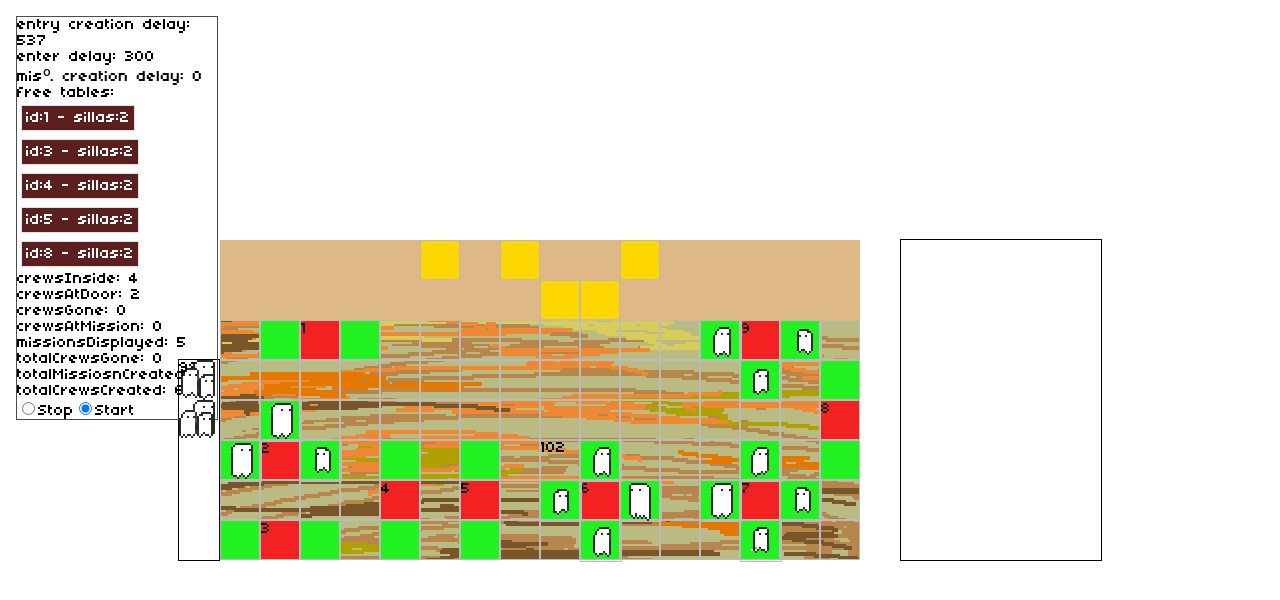
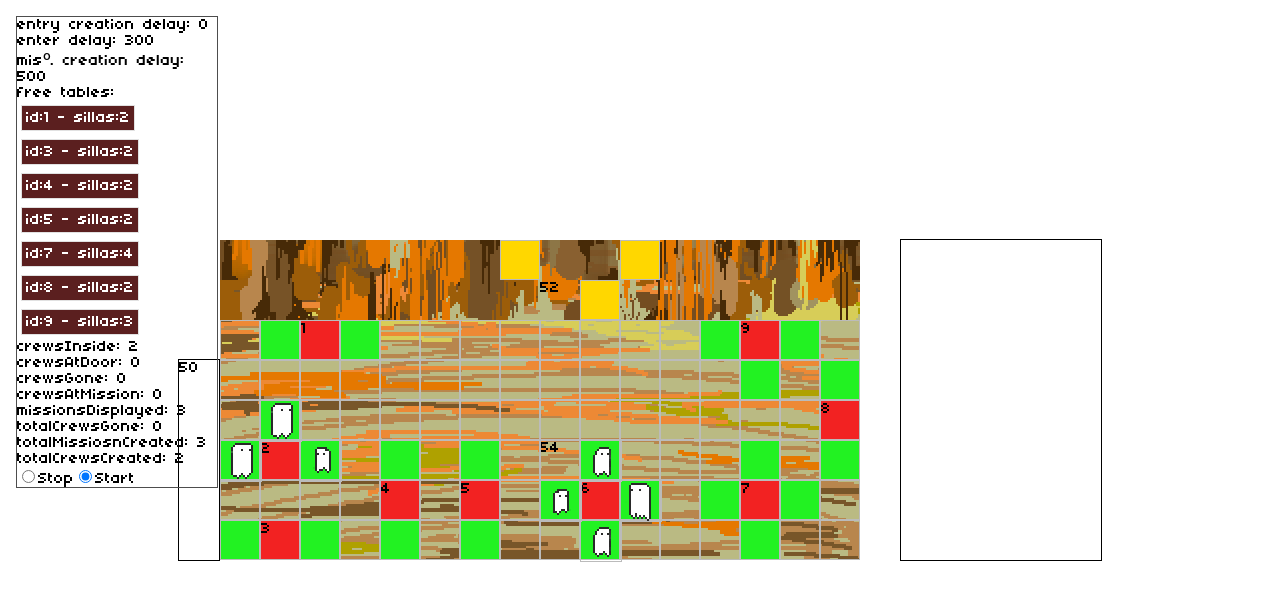
Before and after one commit to adolecumberri/the_bar, a React (Create React App) app in the folder the_bar/: page / in a window 1280 px wide. Shown: the top 600 px of the page. Built offline with nearby package versions, Linux system fonts and the light colour scheme.

Commit message:
peparativo para la ejecucion de las misiones.

```diff
--- a/the_bar/src/classes/Grid.ts
+++ b/the_bar/src/classes/Grid.ts
@@ -31,7 +31,7 @@ export class Grid {
 
     //Load cell-height and cell-width
     const { height, width } = this._loadBoxDimensions();
-    console.log({height})
+
     let gridHash: IGridHash = {};
 
     //following Tables_locations scheme
--- a/the_bar/src/componentes/Bar2.tsx
+++ b/the_bar/src/componentes/Bar2.tsx
@@ -322,7 +322,7 @@ const BarFloor: FC<IBarProps> = ({
       <div
         key="canvas-div"
         id="barFloor"
-        className={container}
+        className={`${container} wallPaper`}
         style={{
           width: `${canvasWidth * pixelSize}px`,
           height: `${height * 6 }px`,
--- a/the_bar/src/componentes/BarWall.tsx
+++ b/the_bar/src/componentes/BarWall.tsx
@@ -134,7 +134,7 @@ import {
         <div
           key="canvas-div"
           id="barWall"
-          className={container}
+          className={`${container} wallPaper`}
           style={{
             width: `${canvasWidth * pixelSize}px`,
             height: `${width * 2}px`,
--- a/the_bar/src/componentes/MissionDisplayer.tsx
+++ b/the_bar/src/componentes/MissionDisplayer.tsx
@@ -19,6 +19,10 @@ const useStyles = makeStyles((Theme: ITheme) => ({
 
 interface IMissionDisplayer {
   crewsAtMission: Crew[],
+  missionsExecuting: any[],
+  setMissionsExecuting: React.Dispatch<React.SetStateAction<any[]>>,
+  setCrewsAtMission:  React.Dispatch<React.SetStateAction<Crew[]>>,
+
 }
 
 const MissionDisplayer: FC<IMissionDisplayer> = ({
@@ -35,7 +39,6 @@ const MissionDisplayer: FC<IMissionDisplayer> = ({
     height: canvasHeight * pixelSize, //- height * 3
     width: width * 5,
     border: "1px solid black",
-    // marginTop: height ,
     marginLeft: width,
     overflowX: "hidden",
   };
@@ -84,7 +87,7 @@ const MissionDisplayer: FC<IMissionDisplayer> = ({
            xSpriteSize,
            xSize
           }, id, name }) =>
-       <> {console.log(sprite, xSpriteSize, xSize)}
+       <>
           <div style={{
             maxWidth: xSpriteSize ? xSpriteSize * pixelSize - 1 : "none",
             overflow: "hidden",
--- a/the_bar/src/componentes/ScreenWithComponents.tsx
+++ b/the_bar/src/componentes/ScreenWithComponents.tsx
@@ -55,6 +55,8 @@ const Screen: FC = () => {
   const [crewsHealing, setCrewsHealing] = useState<Crew[]>([]); // crew status 7
   const [crewsGone, setCrewsGone] = useState<Crew[]>([]); //crew status 8
 
+  const [missionsExecuting, setMissionsExecuting] = useState<any[]>([])
+
   // let {current: timesTryingToEnter} = useRef(0);
   let [timesTryingToEnter, setTimesTryingToEnter] = useState(0);
 
@@ -105,7 +107,7 @@ const Screen: FC = () => {
 
     // let grid = new Grid();
     barGrid._updateBoxDimensions({ newWidth: t_width, newHeight: t_height });
-console.log("height Before", heightContext, canvasHeight, pixelSize);
+
     const { height, width } = loadBoxDimensions({
       rows: CANVAS_ROWS,
       cols: CANVAS_COLS,
@@ -113,7 +115,7 @@ console.log("height Before", heightContext, canvasHeight, pixelSize);
       t_height: canvasHeight * pixelSize,
       topMargin: 2,
     });
-    console.log("height after", height);
+
     //actualizo el tema.
     setThemeState({ ...THEME, pixelSize, height, width  });
     // setBarGrid(grid);
@@ -184,6 +186,7 @@ console.log("height Before", heightContext, canvasHeight, pixelSize);
     if(initialLength !== crewsInside.length){
       // he quitado algun equipo de dentro.
       setCrewsInside([...crewsInside]);
+
       setCrewsAtMission(crewsAtMission.concat(solution));
       // console.log("Crew metido en la lista de misiones.", crewsInside.length, crewsAtMission.length);
     }else{
@@ -368,6 +371,9 @@ console.log("height Before", heightContext, canvasHeight, pixelSize);
 
         <MissionDisplayer
           crewsAtMission = {crewsAtMission}
+          setCrewsAtMission = {setCrewsAtMission}
+            setMissionsExecuting = {setMissionsExecuting}
+            missionsExecuting = {missionsExecuting}
         />
 
         <ToolTipGlobal hidden={toolTipContent === undefined}> {toolTipContent} </ToolTipGlobal>
--- a/the_bar/src/constants/constants.ts
+++ b/the_bar/src/constants/constants.ts
@@ -362,7 +362,7 @@ const CREW_STATUS: {
   DEAD: "DEAD",
 }
 
-let MAX_CREWS_TO_CREATE = 20;
+let MAX_CREWS_TO_CREATE = 2;
 
 //TODO: sustituir esta constante por un objeto funcional.
 // const MISSIONS_INFO = {
--- a/the_bar/src/index.css
+++ b/the_bar/src/index.css
@@ -39,11 +39,18 @@ body {
     align-items: center;
 }
 
+.wallPaper {
+  background-repeat: no-repeat;
+  background-size: contain;
+  image-rendering: pixelated;
+}
+
+#barWall {
+  background-image: url("sprites/barWall.png");
+}
 #barFloor {
     background-image: url("sprites/barFloor.png");
-    background-repeat: no-repeat;
-    background-size: contain;
-    image-rendering: pixelated;
+
 }
 
 
--- a/the_bar/src/utility/monster.context.ts
+++ b/the_bar/src/utility/monster.context.ts
@@ -18,6 +18,10 @@ let urlsToLoad = [
     name: "59",
     src: require("../monsters/img/59.png").default,
   },
+  {
+    name: "59sprite",
+    src: require("../monsters/sprites/59.png").default,
+  },
 
 ];
 
@@ -37,9 +41,9 @@ export let defaultMonsterContext: IImageContext = {
     name: "birdo",
     animationDir: "right",
     img: imgs[52],
-    sprite: imgs['52sprite'],
     xSize: 98,
     ySize: 98,
+    sprite: imgs['52sprite'],
     xSpriteSize: 20,
     ySpriteSize: 20,
     steps: 4,
@@ -61,7 +65,10 @@ export let defaultMonsterContext: IImageContext = {
     img: imgs[59],
     xSize: 98,
     ySize: 98,
-    steps: 1,
+    sprite: imgs['59sprite'],
+    xSpriteSize: 20,
+    ySpriteSize: 20,
+    steps: 4,
     sheetType: 'horizontal',
   }
 };
```
